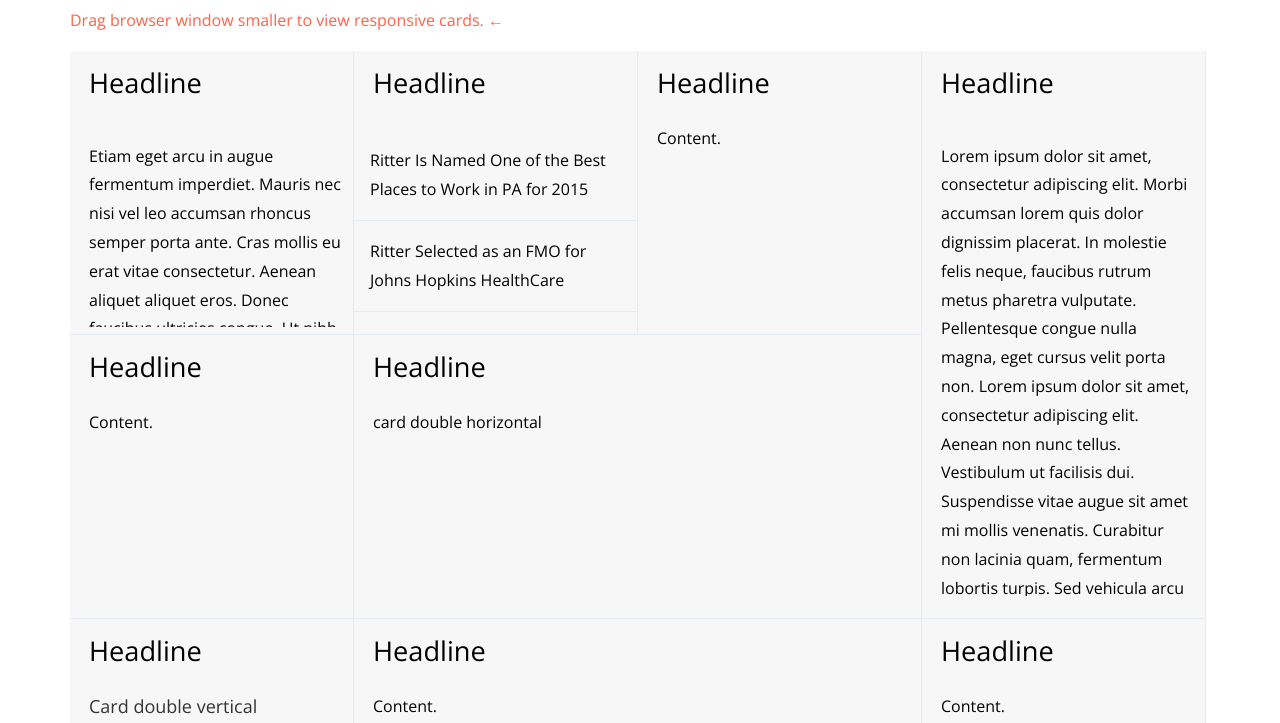
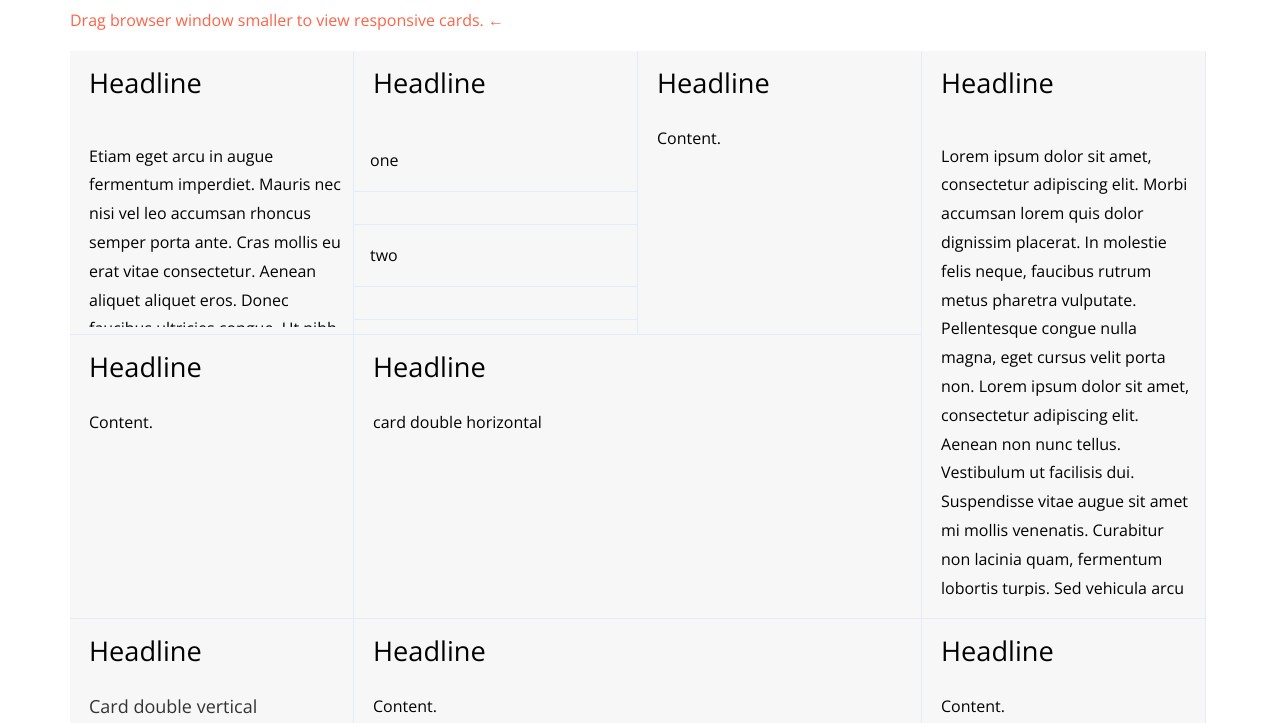
Before and after one commit to kendaleiv/StratumUI, a website: page demos/cards.html in a window 1280 px wide. Shown: the part 57-780 px from the top of the page. Drawn offline with nearby package versions, Linux system fonts and the light colour scheme; grey boxes are pictures that could not be loaded.

Commit message:
replaces <li> text

```diff
--- a/demos/cards.html
+++ b/demos/cards.html
@@ -38,17 +38,11 @@
         </div>
         <div class="card--body no-padding">
           <ul class="list-unstyled bordered">
-            <!--template bindings={}--><li>
-              Ritter Is Named One of the Best Places to Work in PA for 2015
-            </li><li>
-              Ritter Selected as an FMO for Johns Hopkins HealthCare
-            </li><li>
-              Ritter Chosen as an FMO for University of Maryland Health Advantage
-            </li><li>
-              Ritter Insurace Marketing: An FMO That Helps You Grow
-            </li><li>
-              February 2015 Memo: Errors &amp; Omissions 101
-            </li>
+            <li>one<li>
+            <li>two<li>
+            <li>three<li>
+            <li>four<li>
+            <li>five<li>
           </ul>
         </div>
       </div><!-- /.card -->
```
